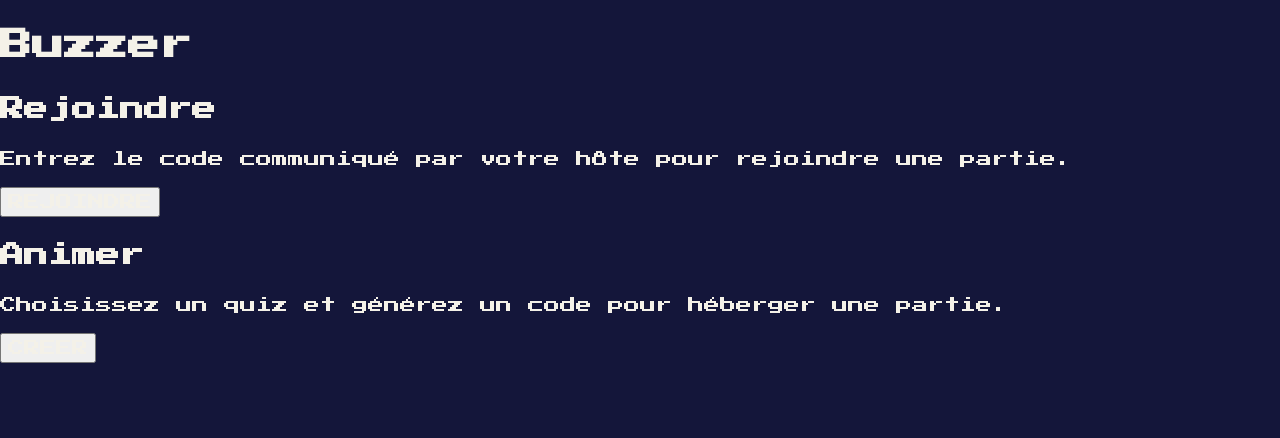
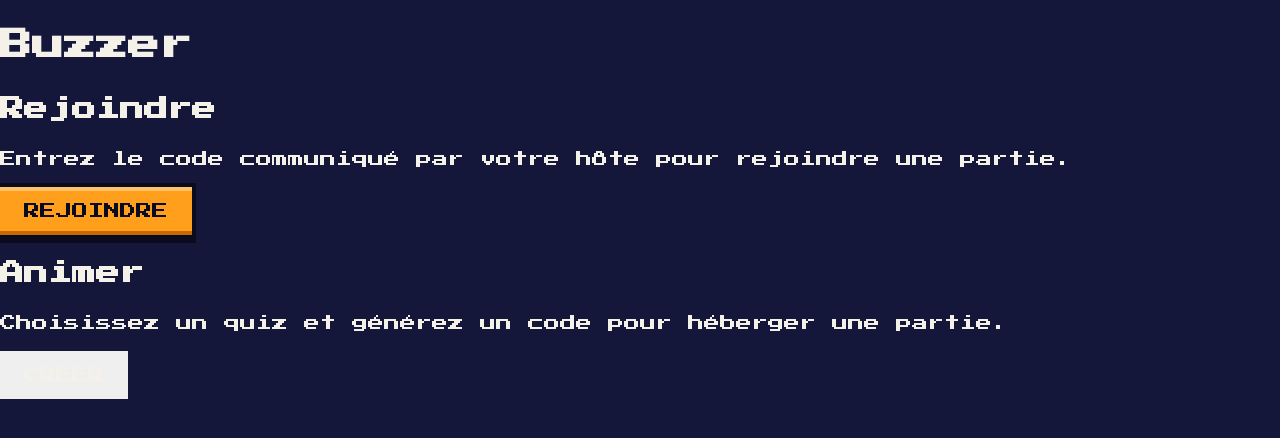
Before and after one commit to nelson-grac-aubert/Buzzer, a React (Vite) app in the folder frontend/: page / in a window 1280 px wide. Shown: the top 438 px of the page. Built offline with nearby package versions, Linux system fonts and the light colour scheme.

Commit message:
style(front) : add Button base and primary styles

```diff
--- /dev/null
+++ b/frontend/src/components/button/Button.module.css
@@ -0,0 +1,31 @@
+/* COMMON TO ALL BUTTONS */
+.button {
+  display: inline-flex;
+  align-items: center;
+  justify-content: center;
+
+  gap: var(--spacing-8);
+  padding: var(--spacing-16) var(--spacing-24);
+  border: none;
+
+  font-size: var(--font-size-display-s);
+  line-height: var(--line-height-display);
+  text-transform: uppercase;
+
+  cursor: pointer;
+
+}
+
+.primary {
+  background-color: var(--color-accent);
+  color: var(--color-outline);
+  box-shadow:
+  /* lighter top*/
+  inset 0 4px 0 0 var(--color-accent-light),
+  /* dark shadow bottom */
+  inset 0 -4px 0 0 var(--color-accent-dark),
+  /* thicker border bottom*/
+  0 4px 0 4px var(--color-outline),
+  /* black outline */
+  0 0 0 4px var(--color-outline);
+}
--- a/frontend/src/components/button/Button.tsx
+++ b/frontend/src/components/button/Button.tsx
@@ -1,4 +1,5 @@
 import type { ReactNode } from 'react'
+import styles from "./Button.module.css"
 
 type ButtonProps = {
   variant?: 'primary' | 'secondary'
@@ -7,9 +8,13 @@ type ButtonProps = {
   disabled?: boolean
 }
 
-function Button({ children, onClick, disabled }: ButtonProps) {
+function Button({ variant= 'primary', children, onClick, disabled }: ButtonProps) {
   return (
-    <button type="button" onClick={onClick} disabled={disabled}>
+    <button
+      type="button"
+      className={`${styles.button} ${styles[variant]}`}
+      onClick={onClick}
+      disabled={disabled}>
       {children}
     </button>
   )
```
